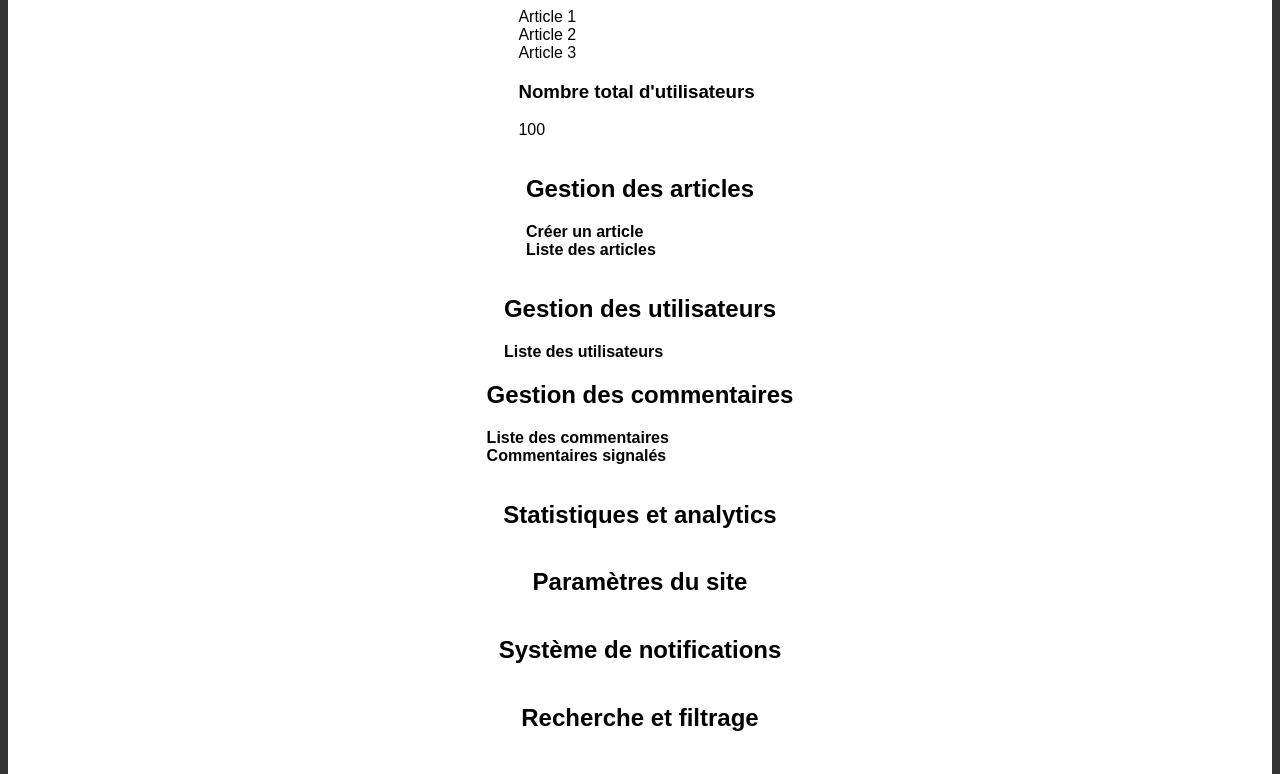
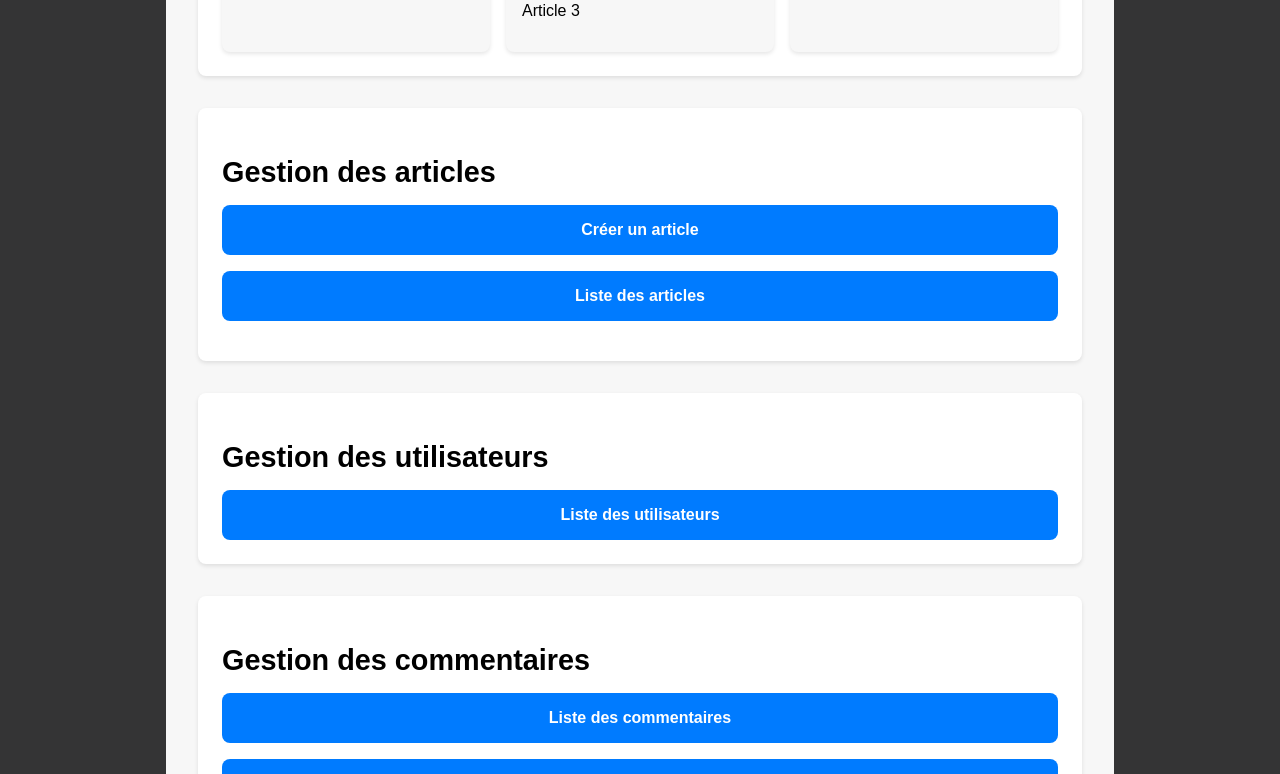
Before and after one commit to JonathanDevred/bdg, a React (Vite) app: page /admin-dashboard in a window 1280 px wide. Shown: the part 656-1430 px from the top of the page. Built offline with nearby package versions, Linux system fonts and the light colour scheme.

Commit message:
sass update

```diff
--- a/src/components/Article/styles.scss
+++ b/src/components/Article/styles.scss
@@ -5,6 +5,7 @@
     align-items: center;
     justify-content: center;
     padding: 2rem;
+    border-radius: 8px;
 
 }
 
--- a/src/components/CommentSection/index.jsx
+++ b/src/components/CommentSection/index.jsx
@@ -108,7 +108,7 @@ const CommentSection = ({ articleId }) => {
               value={newComment}
               onChange={(e) => setNewComment(e.target.value)}
             />
-            <button onClick={handleAddComment}>Ajouter un commentaire</button>
+            <button className='comment-button' onClick={handleAddComment}>Ajouter un commentaire</button>
           </div>
         )}
 
--- a/src/components/CommentSection/styles.scss
+++ b/src/components/CommentSection/styles.scss
@@ -31,6 +31,7 @@
 
   .comment-date {
     color: #777;
+    font-style: italic;
   }
 
   .comment-content {
@@ -46,7 +47,7 @@
     border-radius: 4px;
   }
 
-  button {
+  .comment-button {
     background-color: #007bff;
     color: #fff;
     padding: 10px 20px;
@@ -58,8 +59,8 @@
   p a {
     color: #007bff;
     text-decoration: none;
+
+    &:hover {
+    text-decoration: underline;
+    }
   }
-
-  p a:hover {
-    text-decoration: underline;
-  }
--- a/src/pages/AdminPage/index.jsx
+++ b/src/pages/AdminPage/index.jsx
@@ -5,9 +5,10 @@ import Footer from '../../components/Footer';
 import HomeLinkBlack from '../../components/HomeLink';
 
 const AdminPage = () => (
-  <div className="container-admin">
+<div>
         <HomeLinkBlack />
         <Header />
+    <div className="container-admin">
         <div className="admin-area">
         <div className="admin-section">
           <h2>Tableau de bord</h2>
@@ -67,37 +68,10 @@ const AdminPage = () => (
           </nav>
         </div>
 
-    <div className="admin-section">
-      <h2>Statistiques et analytics</h2>
-      <div className="analytics">
-      </div>
-    </div>
-
-    <div className="admin-section">
-      <h2>Paramètres du site</h2>
-      <div className="site-settings">
-      </div>
-    </div>
-
-    <div className="admin-section">
-      <h2>Système de notifications</h2>
-      <div className="notifications">
-      </div>
-    </div>
-
-    <div className="admin-section">
-      <h2>Recherche et filtrage</h2>
-      <div className="search-filter">
-      </div>
-    </div>
-
-    <div className="admin-section">
-      <h2>Intégration de médias sociaux</h2>
-      <div className="social-media">
-      </div>
         </div>
     </div>
     <Footer />
+
 </div>
 );
 
--- a/src/pages/AdminPage/styles.scss
+++ b/src/pages/AdminPage/styles.scss
@@ -1,13 +1,68 @@
 .container-admin {
-    background-color: white;
+  background-color: #f7f7f7;
+  display: flex;
+  flex-direction: column;
+  width: 75%;
+  align-items: center;
+  margin: 0 auto;
 }
 
 .admin-area {
-  display: flex;
-  flex-direction: column;
-  align-items: center;
-  justify-content: center;
-  height: 100%;
-  width: 100%;
-  margin: 5rem 0 5rem 0;
+  padding: 2rem;
+  flex: 1;
 }
+
+.admin-section {
+  background-color: #fff;
+  padding: 1.5rem;
+  margin-bottom: 2rem;
+  border-radius: 8px;
+  box-shadow: 0 2px 4px rgba(0, 0, 0, 0.1);
+}
+
+.admin-section h2 {
+  font-size: 1.8rem;
+  margin-bottom: 1rem;
+}
+
+.dashboard {
+  display: grid;
+  grid-template-columns: repeat(3, 1fr);
+  gap: 1rem;
+}
+
+.dashboard-card {
+  background-color: #f7f7f7;
+  padding: 1rem;
+  border-radius: 8px;
+  box-shadow: 0 2px 4px rgba(0, 0, 0, 0.1);
+}
+
+.dashboard-card h3 {
+  font-size: 1.2rem;
+  margin-bottom: 0.5rem;
+}
+
+.admin-nav ul {
+  list-style: none;
+  padding: 0;
+}
+
+.admin-nav li {
+  margin-bottom: 1rem;
+}
+
+.admin-nav a {
+  display: block;
+  background-color: #007bff;
+  color: #fff;
+  padding: 1rem;
+  text-align: center;
+  border-radius: 8px;
+  text-decoration: none;
+  transition: background-color 0.2s;
+}
+
+.admin-nav a:hover {
+  background-color: #0056b3;
+}
--- a/src/pages/ArticleDashboardPage/index.jsx
+++ b/src/pages/ArticleDashboardPage/index.jsx
@@ -1,11 +1,10 @@
 import { useState, useEffect } from 'react';
-import { Link } from 'react-router-dom';
 import TextEditor from '../../components/TextEditor';
 import './styles.scss';
 import Header from '../../components/Header';
 import axios from 'axios';
 import HomeLinkBlack from '../../components/HomeLink';
-import Tag from '../../components/Tag'; // Importez le composant "Tag" depuis son emplacement
+import Tag from '../../components/Tag';
 
 const ArticleDashboardPage = () => {
   const [title, setTitle] = useState('');
@@ -14,6 +13,8 @@ const ArticleDashboardPage = () => {
   const [selectedTags, setSelectedTags] = useState([]);
   const [submitStatus, setSubmitStatus] = useState('');
   const [showTagDialog, setShowTagDialog] = useState(false);
+  const [hideButton, setHideButton] = useState(false);
+
 
   useEffect(() => {
     const fetchTags = async () => {
@@ -93,6 +94,12 @@ const ArticleDashboardPage = () => {
           // Vérifier si la soumission a réussi ou non
           if (submitResponse.status === 201) {
             setSubmitStatus('Article publié !');
+            setHideButton(true);
+            setTitle('');
+            setContent('');
+        setTimeout(() => {
+          window.location.href = '/admin-dashboard';
+        }, 2500);
           } else {
             setSubmitStatus('Problème lors de la création de l\'article.');
           }
@@ -108,7 +115,7 @@ const ArticleDashboardPage = () => {
   };
 
   return (
-    <div className="container-admin">
+    <div className="container-dashboard">
       <HomeLinkBlack />
       <Header />
 
@@ -155,7 +162,7 @@ const ArticleDashboardPage = () => {
           )}
         </div>
 
-        <button className="submit-button" onClick={handleSubmit}>
+        <button className="submit-button" onClick={handleSubmit} style={{ display: hideButton ? 'none' : 'block' }}>
           Publier l'article
         </button>
         {submitStatus && <p className="submit-message">{submitStatus}</p>}
--- a/src/pages/ArticleDashboardPage/styles.scss
+++ b/src/pages/ArticleDashboardPage/styles.scss
@@ -1,3 +1,8 @@
+.container-dashboard {
+  background-color: #f7f7f7;
+  padding-bottom: 2rem;
+}
+
 .form-group {
   margin: 2rem 0 2rem 25% ;
 }
@@ -73,10 +78,19 @@
 
 .submit-button {
   font-size: 1.5rem;
-  margin: 2rem 0 2rem 50% ;
   padding: 0.5rem;
   background-color: #4caf50;
   color: #ffffff;
   border: none;
   border-radius: 5px;
+  display: block;
+  margin: 0 auto;
 }
+
+.submit-message {
+  font-size: 1.5rem;
+  margin-bottom: 1rem;
+  font-weight: bold;
+  color: #4caf50;
+  text-align: center;
+}
--- a/src/pages/HomePage/styles.scss
+++ b/src/pages/HomePage/styles.scss
@@ -15,4 +15,5 @@
 
 .article-card {
     border-top: 1px solid darkgray;
+    border-radius: 8px;
 }
--- a/src/pages/LoginPage/index.jsx
+++ b/src/pages/LoginPage/index.jsx
@@ -1,5 +1,5 @@
 import { useState } from 'react';
-import { Link, Navigate } from 'react-router-dom';
+import { Link } from 'react-router-dom';
 import axios from 'axios';
 
 import './styles.scss';
@@ -8,7 +8,6 @@ const LoginPage = () => {
   const [email, setEmail] = useState('');
   const [password, setPassword] = useState('');
   const [errorMessage, setErrorMessage] = useState('');
-  const [redirectToHome, setRedirectToHome] = useState(false);
 
 
   const handleSubmit = async (e) => {
@@ -23,7 +22,7 @@ const LoginPage = () => {
         localStorage.setItem('token', token);
 
         // Connexion réussie, rediriger vers la page d'accueil
-        setRedirectToHome(true);
+        window.location.href = '/';
       } else {
         setErrorMessage('Utilisateur non trouvé ou mot de passe incorrect');
       }
@@ -32,10 +31,6 @@ const LoginPage = () => {
       setErrorMessage('Erreur lors de la connexion');
     }
   };
-
-  if (redirectToHome) {
-    return <Navigate to="/" replace={true} />;
-  }
 
   return (
     <div className="container">
--- a/src/pages/LoginPage/styles.scss
+++ b/src/pages/LoginPage/styles.scss
@@ -62,7 +62,6 @@
       text-align: center;
 
       a {
-        color: #000000;
         text-decoration: none;
         font-weight: 700;
       }
```
Lines whose indentation alone changed are shown as unchanged.
